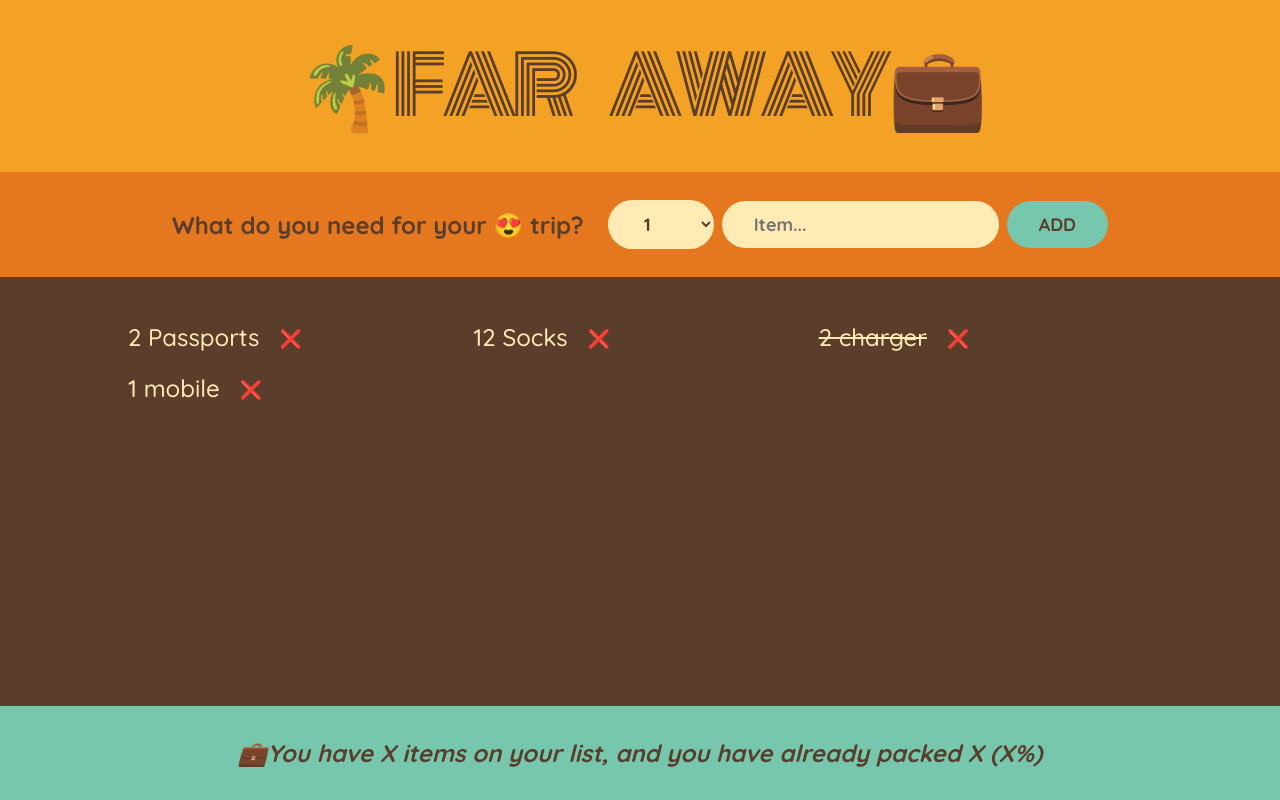
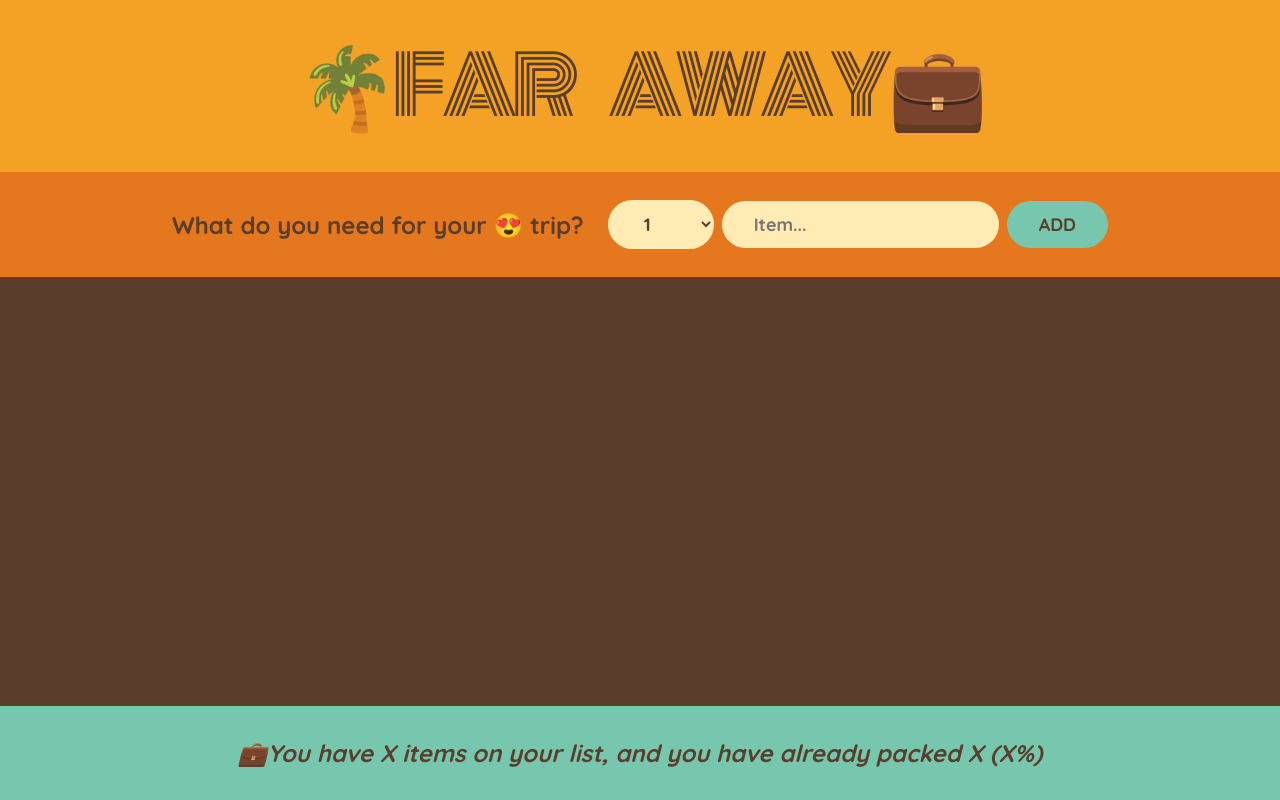
Before and after one commit to Raushan022/travel-list, a React (Vite) app: page / in a window 1280 px wide. Built offline with nearby package versions, Linux system fonts and the light colour scheme.

Commit message:
lifting state up

```diff
--- a/src/App.jsx
+++ b/src/App.jsx
@@ -1,19 +1,18 @@
 import { useState } from "react";
 import "./App.css";
 
-const initialItems = [
-  { id: 1, description: "Passports", quantity: 2, packed: false },
-  { id: 2, description: "Socks", quantity: 12, packed: false },
-  { id: 3, description: "charger", quantity: 2, packed: true },
-  { id: 4, description: "mobile", quantity: 1, packed: false },
-];
+export default function App() {
+  const [items, setItems] = useState([]);
 
-export default function App() {
+  function handleAddItems(item) {
+    setItems((prev) => [...prev, item]);
+  }
+
   return (
     <div className="app">
       <Logo />
-      <Form />
-      <PackagingList />
+      <Form onAddItems={handleAddItems} />
+      <PackagingList items={items} />
       <Stats />
     </div>
   );
@@ -23,7 +22,7 @@
   return <h1>🌴Far Away💼</h1>;
 }
 
-function Form() {
+function Form({ onAddItems }) {
   const [description, setDescription] = useState("");
   const [quantity, setQuantity] = useState(1);
 
@@ -34,6 +33,7 @@
 
     const newItem = { id: Date.now(), quantity, description, packed: false };
     console.log(newItem);
+    onAddItems(newItem);
 
     setDescription("");
     setQuantity(1);
@@ -63,11 +63,11 @@
   );
 }
 
-function PackagingList() {
+function PackagingList({ items }) {
   return (
     <div className="list">
       <ul>
-        {initialItems.map((item) => (
+        {items.map((item) => (
           <Item key={item.id} item={item} />
         ))}
       </ul>
```
